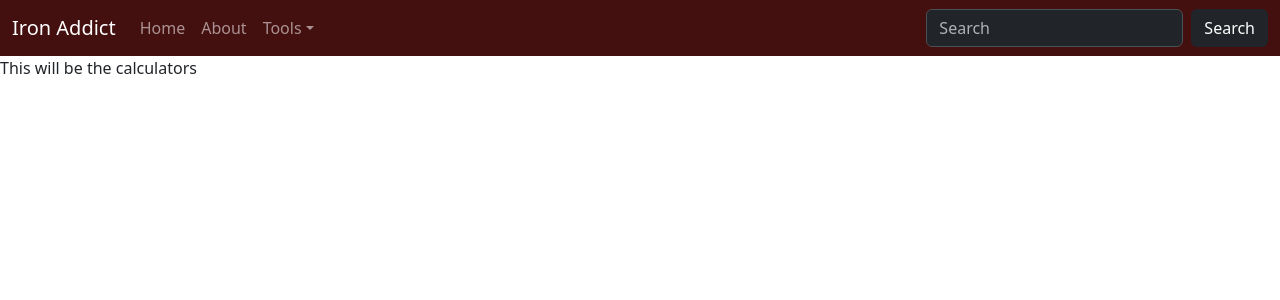
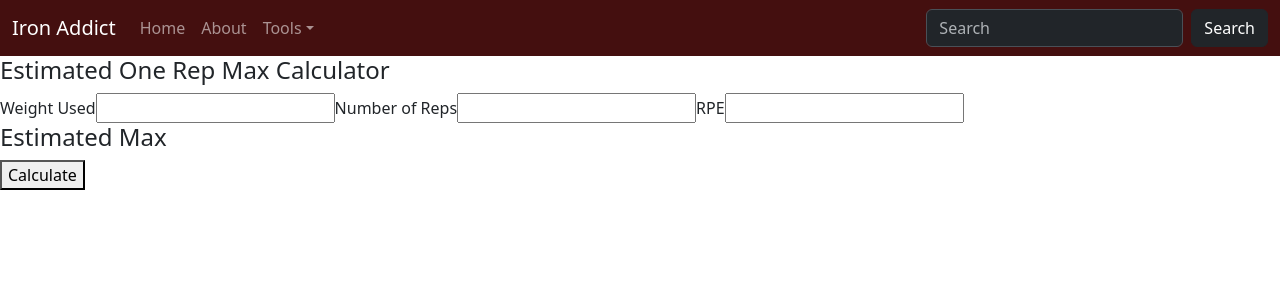
Before and after one commit to SVinnik99/iron-addict, a React (Create React App) app in the folder front-end/: page /calculators in a window 1280 px wide. Shown: the top 300 px of the page. Built offline with nearby package versions, Linux system fonts and the light colour scheme.

Commit message:
one rep max works currently without the RPE factor

```diff
--- a/front-end/src/components/Calculators/index.js
+++ b/front-end/src/components/Calculators/index.js
@@ -1,9 +1,63 @@
-import React from "react";
+import React, { useState } from "react";
+
 
 function Calculators() {
+  const initialFormData = {
+    weight: "",
+    reps: "",
+  };
+  const [formData, setFormData] = useState(initialFormData);
+  const [result, setResult] = useState(null);
+
+  /*
+
+  1RM = w ÷ [(1.0278) – (0.0278 x r)]
+   W = weight, R = number of reps
+
+   */
+
+  const handleChange = ({ target }) => {
+    setFormData({
+      ...formData,
+      [target.name]: target.value,
+    });
+    console.log(formData);
+  };
+
+  const handleSubmit = (event) => {
+    event.preventDefault();
+    let max = formData.weight / [1.0278 - 0.0278 * formData.reps];
+
+    setResult(Math.floor(max));
+  };
+
   return (
     <>
-      <p>This will be the calculators</p>
+      <h4>Estimated One Rep Max Calculator</h4>
+      <form onSubmit={handleSubmit}>
+        <label>Weight Used</label>
+        <input
+          id="weight"
+          type="number"
+          name="weight"
+          value={formData.weight}
+          onChange={handleChange}
+        />
+        <label>Number of Reps</label>
+        <input
+          id="reps"
+          type="number"
+          name="reps"
+          value={formData.reps}
+          onChange={handleChange}
+        />
+        <label>RPE</label>
+        <input id="rpe" type="number" name="rpe" />
+
+        <h4>Estimated Max {result}</h4>
+
+        <button type="submit">Calculate</button>
+      </form>
     </>
   );
 }
--- a/front-end/src/components/Home/Index.css
+++ b/front-end/src/components/Home/Index.css
@@ -11,5 +11,5 @@ img {
   margin-top: 50px;
   margin-left: auto;
   margin-right: auto;
-  width: 500px;
+  width: 200px;
 }
```
